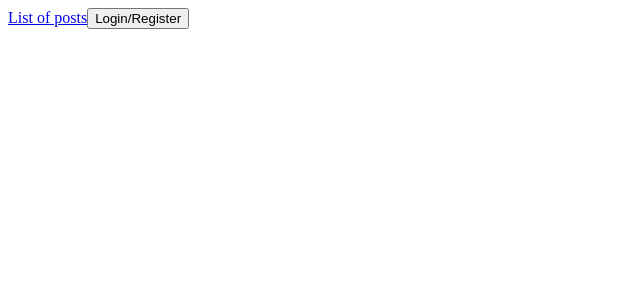
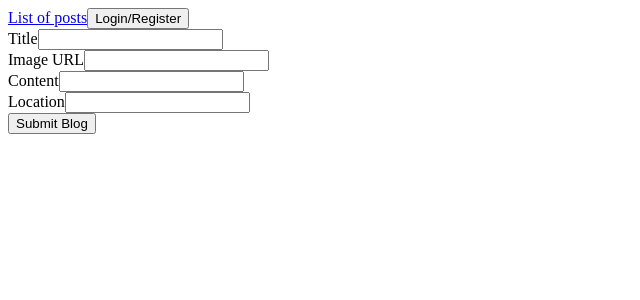
Before and after one commit to PrinceJudah85/Undisclosed, a React (Create React App) app in the folder client/: page /blogs/new in a window 1280 px wide. Shown: the top 300 px of the page, without its empty margins (0-640 px from the left). Built offline with nearby package versions, Linux system fonts and the light colour scheme; no server answers.

Commit message:
Veterans Day! <CreateBlog/> updated

```diff
--- a/client/src/App.js
+++ b/client/src/App.js
@@ -1,10 +1,11 @@
 import React from 'react';
 import './App.css';
 import { Route, Link, withRouter } from 'react-router-dom';
-import { registerUser, loginUser, verifyUser, getAllBlogs, getAllUserBlogs } from './services/api-helper';
+import { registerUser, loginUser, verifyUser, getAllBlogs, getAllUserBlogs, postBlog } from './services/api-helper';
 import Welcome from './components/Welcome';
 import RegisterForm from './components/RegisterForm';
 import LoginForm from './components/LoginForm';
+import CreateBlog from './components/CreateBlog';
 import MainPage from './components/MainPage';
 
 class App extends React.Component {
@@ -75,6 +76,17 @@ class App extends React.Component {
     })
   }
 
+  // =========== CREATE BLOG FUNCTION ============
+
+  createBlog = async (blogData) => {
+    const response = await postBlog(blogData);
+    const newBlog = response.data
+    this.setState(prevState => ({
+      blogs: [...prevState.blogs, newBlog]
+    }))
+    this.props.history.push('/blogs')
+  }
+
   async componentDidMount() {
     const currentUser = await this.handleVerify();
     this.readAllBlogs();
@@ -91,11 +103,12 @@ class App extends React.Component {
         {
           this.state.currentUser ?
 
-            <Route path="/blogs" render={() => (<MainPage blogs={this.state.blogs} currentUser={this.state.currentUser} currentUserBlogs={this.state.currentUserBlogs} handleLogout={this.handleLogout} />)} /> :
+            <Route exact path="/blogs" render={() => (<MainPage blogs={this.state.blogs} currentUser={this.state.currentUser} currentUserBlogs={this.state.currentUserBlogs} handleLogout={this.handleLogout} />)} /> :
             <Link to="/login"><button>Login/Register</button></Link>
         }
         <Route path="/login" render={() => (<LoginForm handleLogin={this.handleLogin} authErrorMessage={this.state.authErrorMessage} />)} />
         <Route path='/register' render={() => (<RegisterForm handleRegister={this.handleRegister} authErrorMessage={this.state.authErrorMessage} />)} />
+        <Route path='/blogs/new' render={() => (<CreateBlog createBlog={this.createBlog} />)} />
       </div>
     );
   }
--- /dev/null
+++ b/client/src/components/CreateBlog.jsx
@@ -0,0 +1,67 @@
+import React from 'react';
+
+export default class CreateBlog extends React.Component {
+  state = {
+    title: '',
+    image_url: '',
+    content: '',
+    location: ''
+    // "additional_images:" input field is part of Post MVP. Figure out how to implement this field in the form. Will have to make changes to the back end as well.
+  }
+
+  handleChange = (event) => {
+    const { name, value } = event.target;
+    this.setState({
+      [name]: value
+    })
+  }
+
+  render() {
+    return (
+      <div className='create-blog'>
+        <form onSubmit={(event) => {
+          event.preventDefault();
+          this.props.createBlog(this.state)
+        }}>
+          <label htmlFor="title">Title</label>
+          <input
+            type="text"
+            name="title"
+            id="title"
+            value={this.state.title}
+            onChange={this.handleChange}
+          />
+          <br />
+          <label htmlFor="image_url">Image URL</label>
+          <input
+            type="text"
+            name="image_url"
+            id="image_url"
+            value={this.state.image_url}
+            onChange={this.handleChange}
+          />
+          <br />
+          <label htmlFor="content">Content</label>
+          <input
+            type="text"
+            name="content"
+            id="content"
+            value={this.state.content}
+            onChange={this.handleChange}
+          />
+          <br />
+          <label htmlFor="location">Location</label>
+          <input
+            type="text"
+            name="location"
+            id="location"
+            value={this.state.location}
+            onChange={this.handleChange}
+          />
+          <br />
+          <button>Submit Blog</button>
+        </form>
+      </div>
+    )
+  }
+}
--- a/client/src/components/LoginForm.jsx
+++ b/client/src/components/LoginForm.jsx
@@ -31,7 +31,7 @@ export default class LoginForm extends Component {
         <input
           name="password"
           id="password"
-          type="text"
+          type="password"
           value={this.state.password}
           onChange={this.handleChange}
         />
```
Also changed, not shown: client/src/services/api-helper.js (line endings or trailing spaces).
